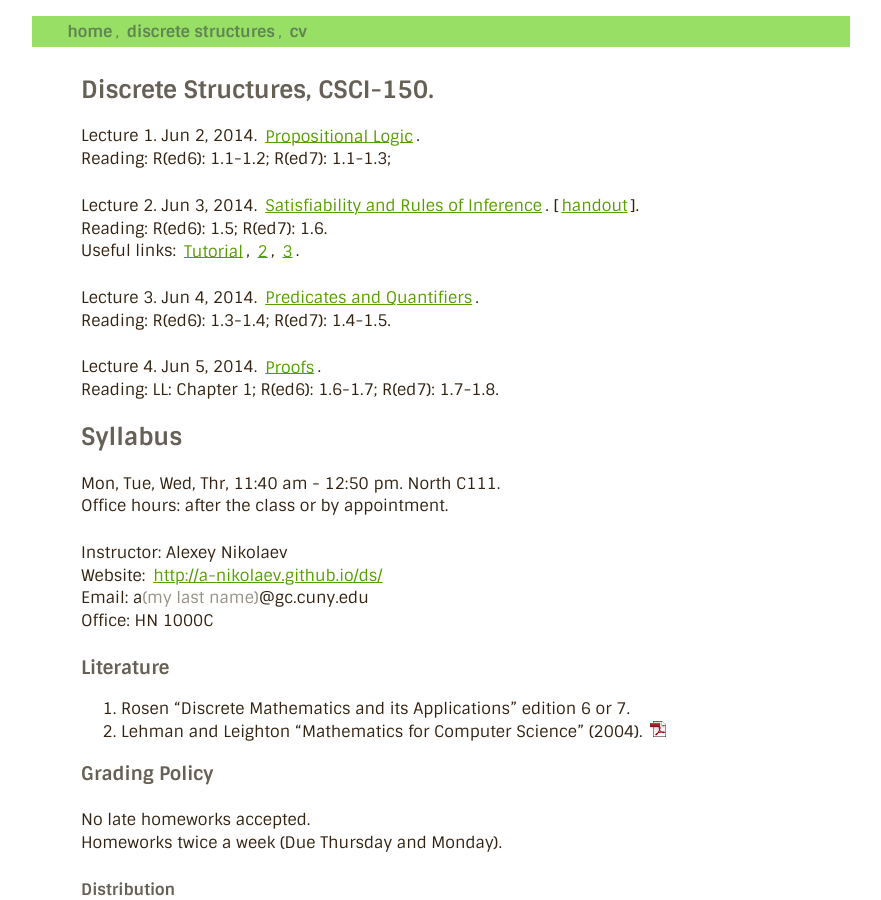
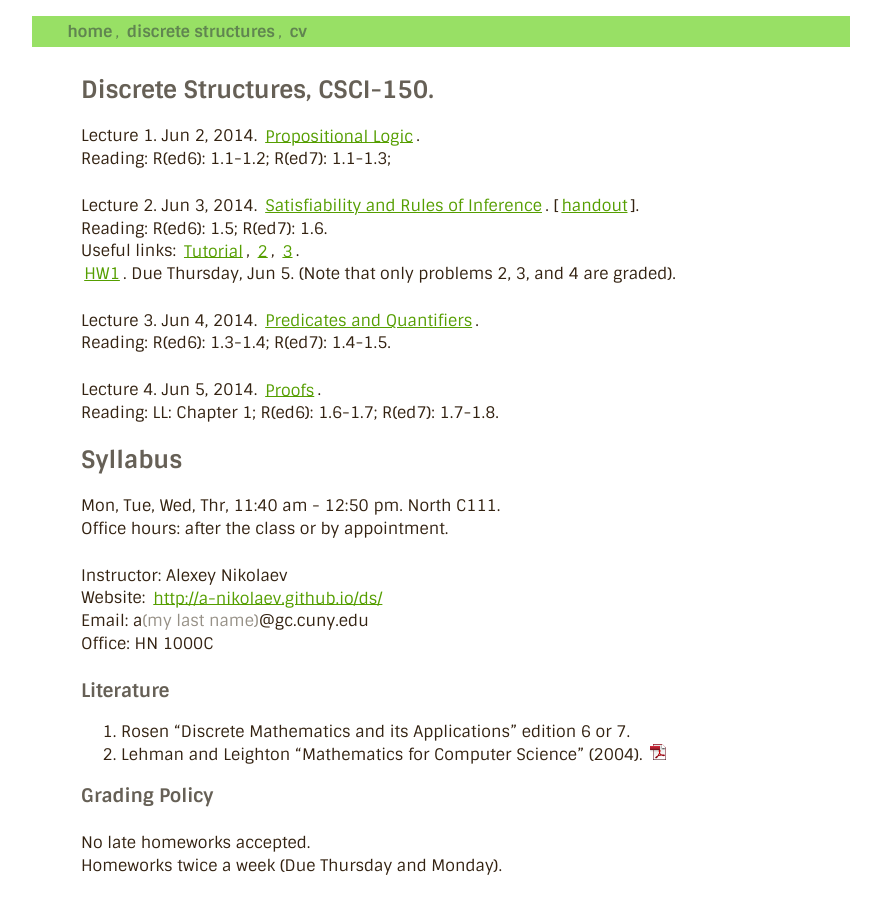
Before and after one commit to a-nikolaev/a-nikolaev.github.io, a Jekyll site: the page built from ds/index.markdown, in a window 1280 px wide and 900 px high. Shown: the whole window, without its empty margins (199-1080 px from the left). Built offline with Jekyll 4.4.1, drawn with Linux system fonts in a browser that asks for light colours; Markdown is read by kramdown in place of the engine named in the settings.

Commit message:
hw1 added

```diff
--- a/ds/index.markdown
+++ b/ds/index.markdown
@@ -14,8 +14,8 @@ Useful links:
 [Tutorial](http://www.cs.colostate.edu/~cs122/tut_3.php),
 [2](http://www.millersville.edu/~bikenaga/math-proof/rules-of-inference/rules-of-inference.html),
 [3](http://cs.gmu.edu/~henryh/330/Trans-pdf/3.pdf).
-
-<!-- [HW1](/ds/docs/hw1.pdf). Due Friday, Feb 7. -->
+[HW1](/ds/docs/hw1.pdf). Due Thursday, Jun 5.
+(Note that only problems 2, 3, and 4 are graded).
 
 Lecture 3. Jun 4, 2014. [Predicates and Quantifiers](/ds/docs/lec3.pdf).
 Reading: R(ed6): 1.3-1.4; R(ed7): 1.4-1.5.
```
Also changed, not shown: 2 other files.
